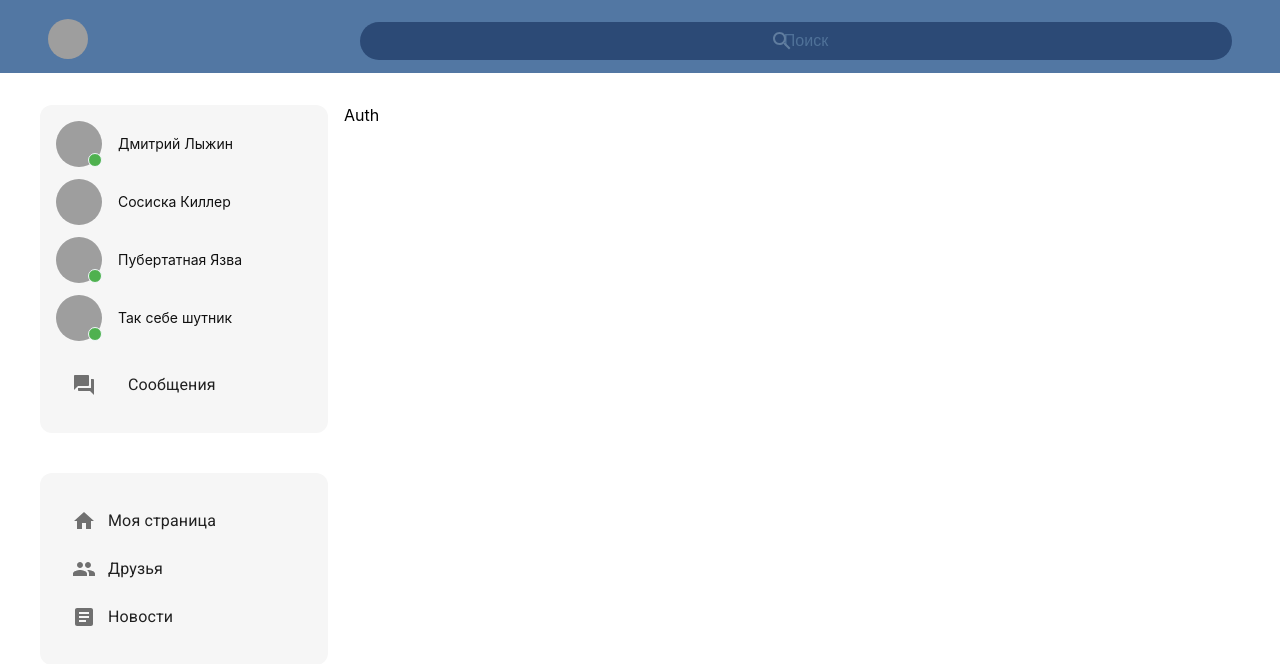
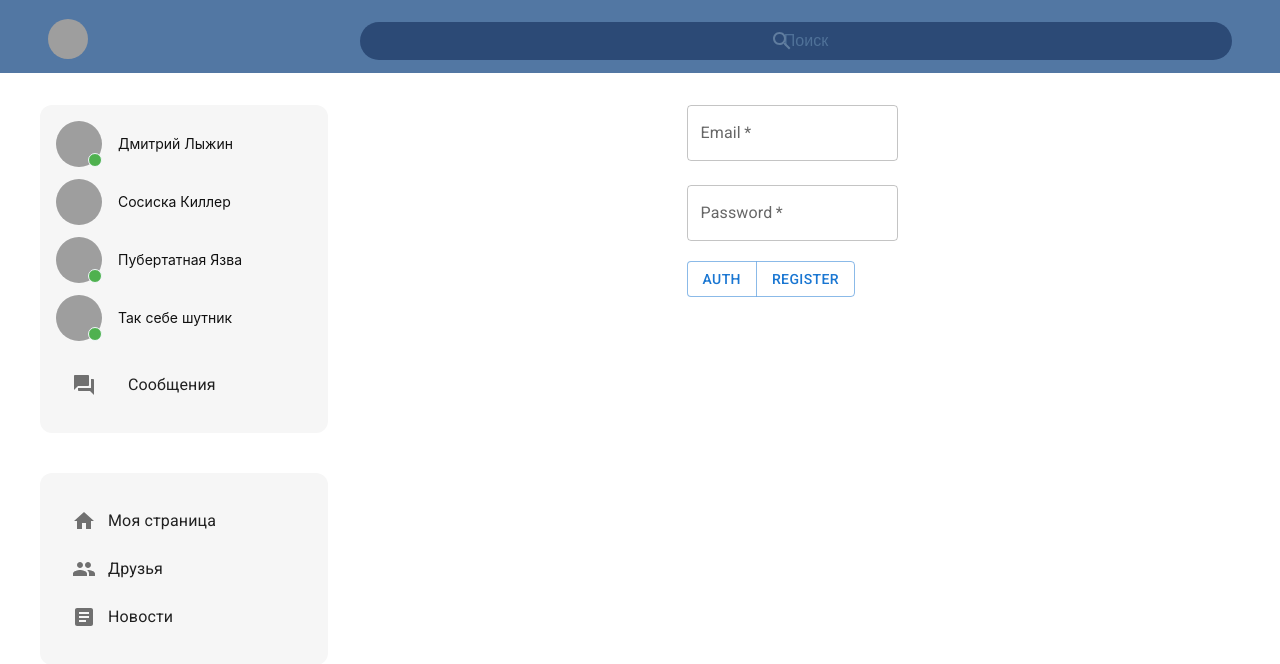
Before and after one commit to TeryaevAndrey/vk-copy, a React (Create React App) app: page /auth in a window 1280 px wide. Shown: the top 664 px of the page. Built offline with nearby package versions, Linux system fonts and the light colour scheme; grey boxes are pictures that could not be loaded.

Commit message:
add-firebase

```diff
--- a/package.json
+++ b/package.json
@@ -15,6 +15,7 @@
     "@types/react": "^18.0.25",
     "@types/react-dom": "^18.0.9",
     "@types/react-router-dom": "^5.3.3",
+    "firebase": "^9.14.0",
     "react": "^18.2.0",
     "react-dom": "^18.2.0",
     "react-router-dom": "^6.4.3",
--- a/src/components/pages/Auth/Auth.tsx
+++ b/src/components/pages/Auth/Auth.tsx
@@ -1,10 +1,90 @@
-import React, {FC} from 'react';
+import { Alert, Button, ButtonGroup, Grid, TextField } from "@mui/material";
+import React, { FC } from "react";
+import { IUserData } from "./types";
+import { createUserWithEmailAndPassword, getAuth, signInWithEmailAndPassword } from "firebase/auth";
 
 const Auth: FC = () => {
+  const [isRegForm, setIsRegForm] = React.useState<boolean>(false);
+  const [userData, setUserData] = React.useState<IUserData>({
+    email: "",
+    password: "",
+  } as IUserData);
+  const [error, setError] = React.useState<string>("");
+
+  const handleLogin = async (e: React.SyntheticEvent<HTMLFormElement>) => {
+    e.preventDefault();
+    const auth = getAuth();
+
+    if (isRegForm) {
+      try {
+        await createUserWithEmailAndPassword(
+          auth,
+          userData.email,
+          userData.password
+        );
+      } catch (err: any) {
+        err.message && setError(err.message);
+      }
+    } else {
+      try {
+        await signInWithEmailAndPassword(
+          auth,
+          userData.email,
+          userData.password
+        )
+      } catch(err: any) {
+        err.message && setError(err.message);
+      }
+    }
+
+    setUserData({
+      email: "",
+      password: "",
+    });
+  };
+
   return (
-    <div>
-      Auth
-    </div>
+    <>
+      {error && <Alert severity="error" style={{marginBottom: 20}}>{error}</Alert>}
+      <Grid display="flex" justifyContent="center" alignItems="center">
+        <form onSubmit={handleLogin}>
+          <TextField
+            type="email"
+            label="Email"
+            variant="outlined"
+            value={userData.email}
+            onChange={(e) =>
+              setUserData({ ...userData, email: e.target.value })
+            }
+            sx={{ display: "block", marginBottom: 3 }}
+            required
+          />
+          <TextField
+            type="password"
+            label="Password"
+            variant="outlined"
+            value={userData.password}
+            onChange={(e) =>
+              setUserData({ ...userData, password: e.target.value })
+            }
+            sx={{ display: "block" }}
+            required
+          />
+          <ButtonGroup
+            variant="outlined"
+            aria-label="outlined button group"
+            sx={{ marginTop: "20px" }}
+          >
+            <Button type="submit" onClick={() => setIsRegForm(false)}>
+              Auth
+            </Button>
+            <Button type="submit" onClick={() => setIsRegForm(true)}>
+              Register
+            </Button>
+          </ButtonGroup>
+        </form>
+      </Grid>
+    </>
   );
 };
 
--- /dev/null
+++ b/src/components/pages/Auth/types.tsx
@@ -0,0 +1,4 @@
+export interface IUserData {
+  email: string;
+  password: string;
+}
--- a/src/index.tsx
+++ b/src/index.tsx
@@ -4,6 +4,16 @@ import "./index.css";
 import Layout from "./components/layout/Layout";
 import Routes from "./components/Routes/Routes";
 import { BrowserRouter } from "react-router-dom";
+import * as firebase from "firebase/app";
+
+firebase.initializeApp({
+  apiKey: "AIzaSyCO4aI_Qvv2YaMfxwFUzgdbh8bXuLO3peQ",
+  authDomain: "vk-copy-57e5b.firebaseapp.com",
+  projectId: "vk-copy-57e5b",
+  storageBucket: "vk-copy-57e5b.appspot.com",
+  messagingSenderId: "198112997326",
+  appId: "1:198112997326:web:0af426aebb9069a1e2859f"
+});
 
 const root = ReactDOM.createRoot(
   document.getElementById("root") as HTMLElement
```
Also changed, not shown: 1 other file (tests, documents, lock files or other folders).
